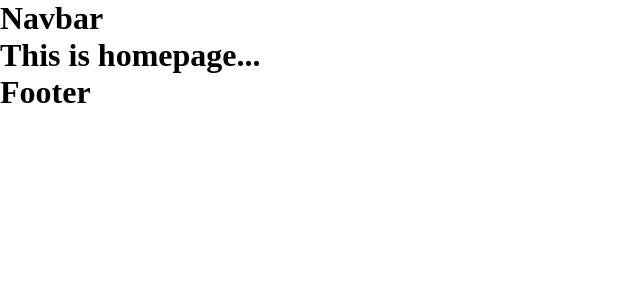
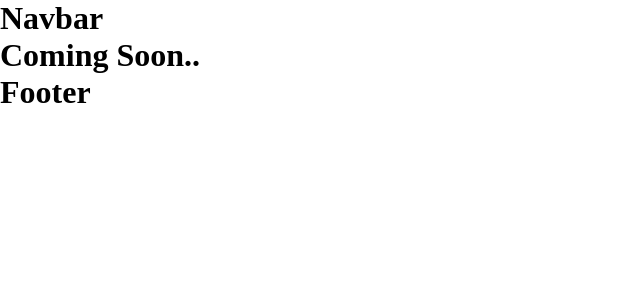
Before and after one commit to sahilwebdev21/sahilwebdev, a Next.js app: page / in a window 1280 px wide. Shown: the top 300 px of the page, without its empty margins (0-640 px from the left). Built offline with nearby package versions, Linux system fonts and the light colour scheme.

Commit message:
`Update homepage text from "This is homepage..." to "Coming Soon.."`

```diff
--- a/src/app/page.tsx
+++ b/src/app/page.tsx
@@ -1,5 +1,5 @@
 export default function Home() {
   return (
-    <h1>This is homepage...</h1>
+    <h1>Coming Soon..</h1>
   );
 }
```
